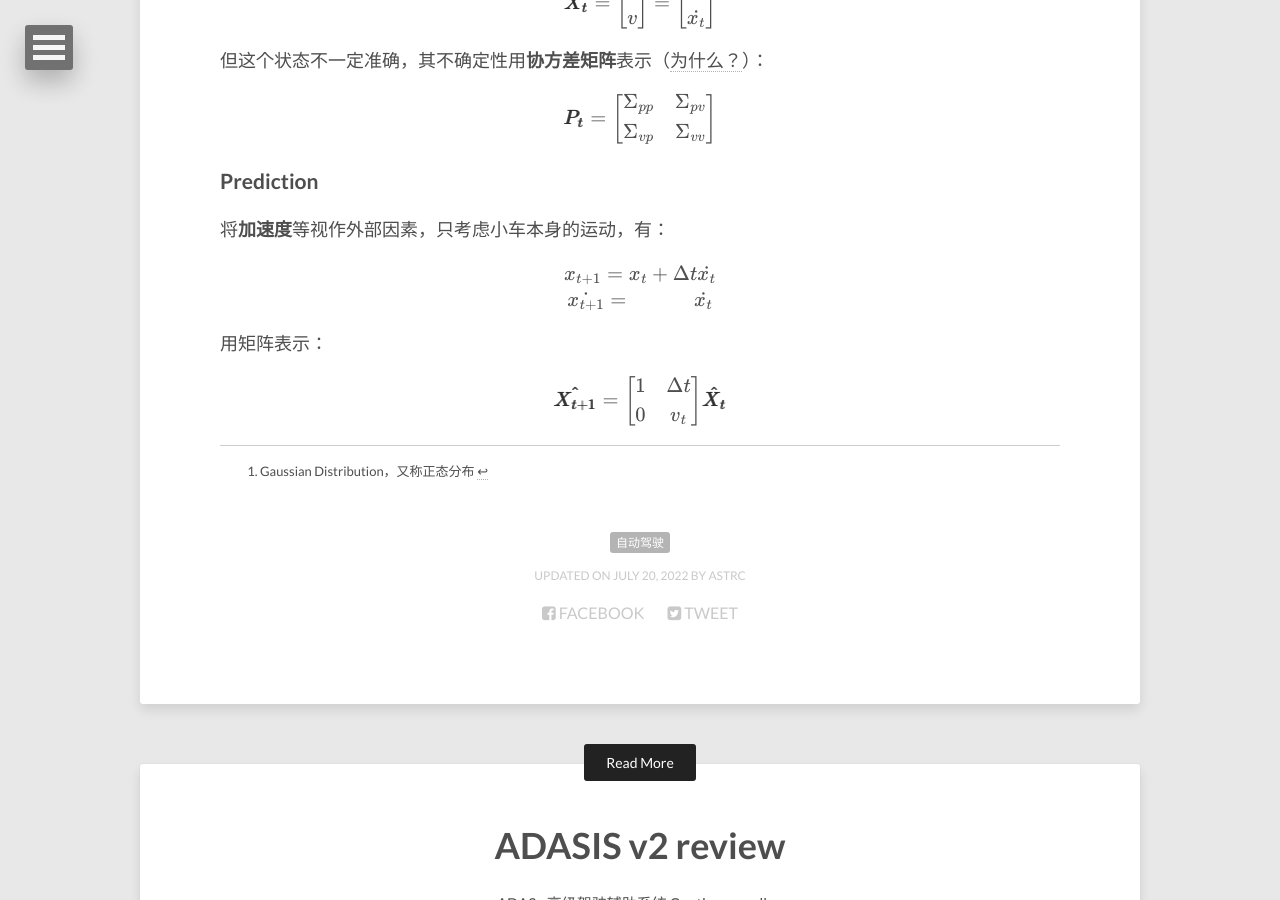
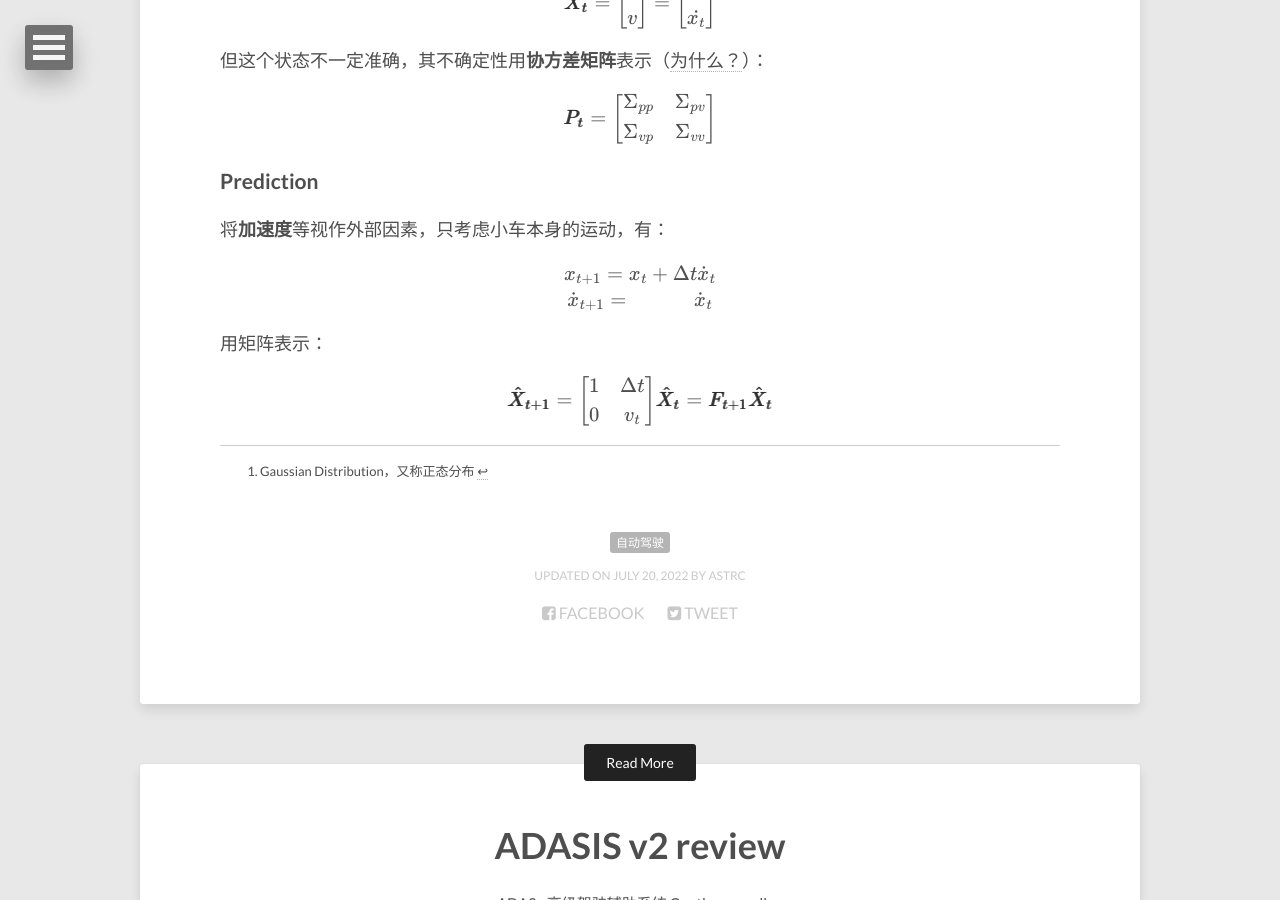
Before and after one commit to lucameng/lucameng.github.io, a Jekyll site: the page built from _posts/2022-07-20-Kalman-Filter.md, in a window 1280 px wide and 900 px high, scrolled down 3146 px. Built offline with Jekyll 4.4.1, drawn with Linux system fonts in a browser that asks for light colours; formulas are drawn with MathJax 3.

Commit message:
update KF

```diff
--- a/_posts/2022-07-20-Kalman-Filter.md
+++ b/_posts/2022-07-20-Kalman-Filter.md
@@ -168,13 +168,13 @@ $
 
 <center>
 $
-x_{t+1}=x_{t}+\Delta t \dot{x_{t}}
+x_{t+1}=x_{t}+\Delta t \dot{x}_{t}
 $
 </center>
 
 <center>
 $
-\dot{x_{t+1}}=\qquad \quad \dot{x_{t}}
+\dot{x}_{t+1}=\qquad \quad \dot{x}_{t}
 $
 </center>
 
@@ -182,8 +182,9 @@ $
 
 <center>
 $
-\pmb{\hat{X_{t+1}}}=\begin{bmatrix} 1 &\Delta t\\
-          0 &v_{t} \end{bmatrix} \pmb{\hat{X_{t}}}
+\pmb{\hat{X}_{t+1}}=\begin{bmatrix} 1 &\Delta t\\
+          0 &v_{t} \end{bmatrix} \pmb{\hat{X}_{t}} \\
+          =\pmb{F_{t+1}} \pmb{\hat{X}_{t}}
 $
 </center>
 
```
